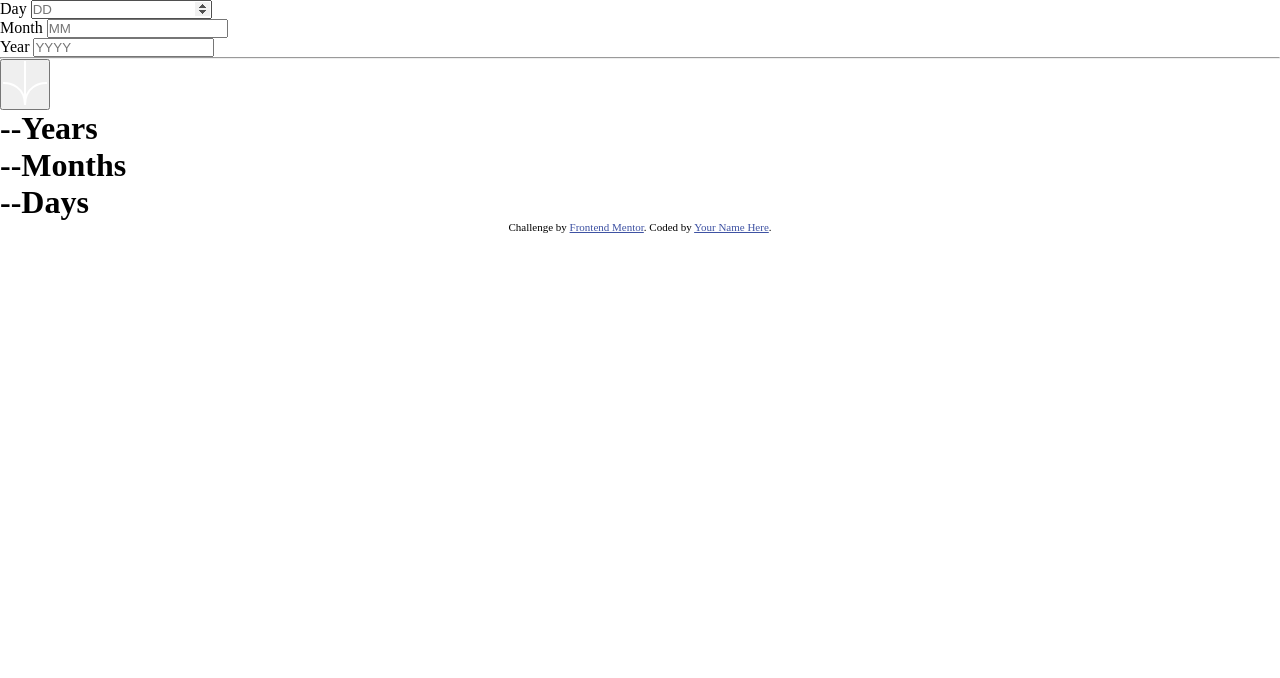
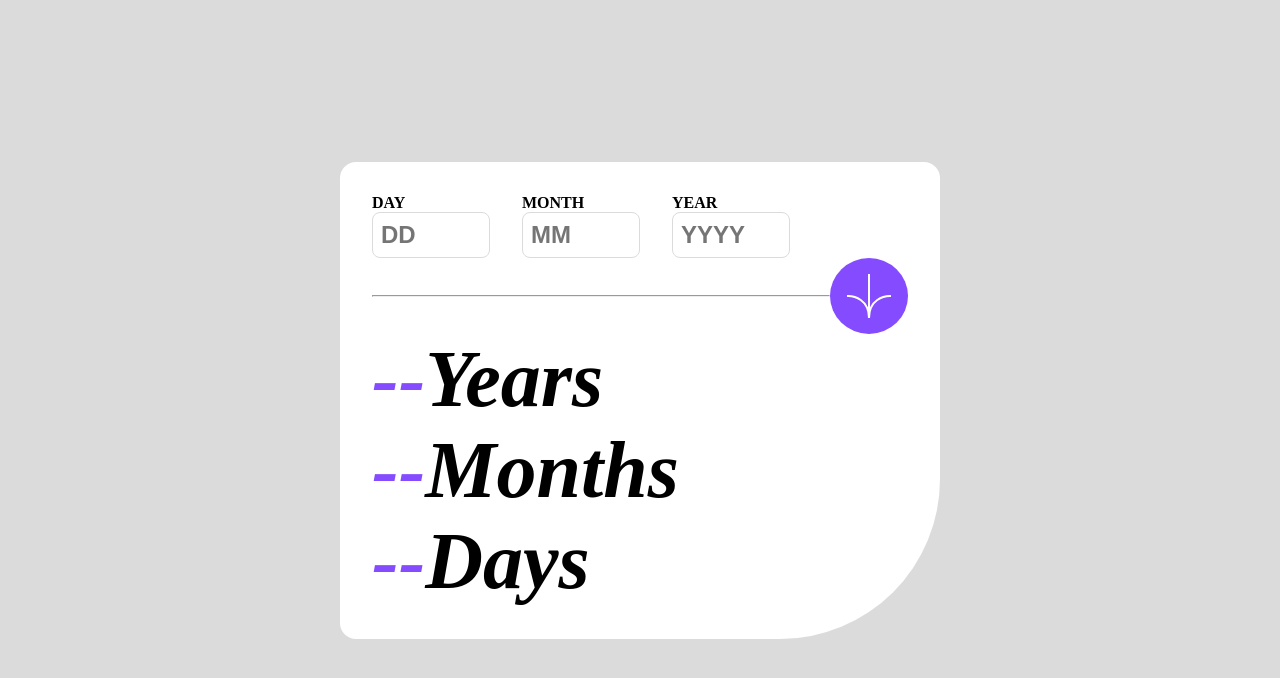
Before and after one commit to FabioYoshi/age-calculator, a plain HTML site: page age-calculator-app-main/index.html in a window 1280 px wide. Drawn offline with Linux system fonts and the light colour scheme.

Commit message:
Finalização do CSS.

```diff
--- a/age-calculator-app-main/index.html
+++ b/age-calculator-app-main/index.html
@@ -1,13 +1,17 @@
 <!DOCTYPE html>
 <html lang="pt-br">
+
 <head>
   <meta charset="UTF-8">
-  <meta name="viewport" content="width=device-width, initial-scale=1.0"> <!-- displays site properly based on user's device -->
+  <meta name="viewport" content="width=device-width, initial-scale=1.0">
+  <!-- displays site properly based on user's device -->
   <link rel="icon" type="image/png" sizes="32x32" href="./assets/images/favicon-32x32.png">
   <link rel="stylesheet" href="style.css">
   <title>Frontend Mentor | Age calculator app</title>
 </head>
+
 <body>
+  <div class="card">
     <div class="container">
       <form>
         <div class="form-container">
@@ -44,9 +48,11 @@
         </div>
       </form>
     </div>
-  <div class="attribution">
+  </div>
+  <!-- <div class="attribution">
     Challenge by <a href="https://www.frontendmentor.io?ref=challenge" target="_blank">Frontend Mentor</a>.
     Coded by <a href="#">Your Name Here</a>.
-  </div>
+  </div> -->
 </body>
+
 </html>
--- a/age-calculator-app-main/style.css
+++ b/age-calculator-app-main/style.css
@@ -9,14 +9,68 @@
     --Off-black: hsl(0, 0%, 8%);
 }
 
-
 /* Estilos gerais */
 * {
     padding: 0;
     margin: 0;
 }
 
+body {
+    min-height: 100vh;
+    display: flex;
+    align-items: center;
+    justify-content: center;
+    background-color: var(--Light-grey);
+}
+
+form {
+    display: flex;
+    flex-direction: column;
+}
+
+input {
+    width: 100px;
+    padding: .5rem;
+    border-radius: .5rem;
+    border: 1px solid var(--Light-grey);
+    display: flex;
+    align-items: center;
+    font-size: 1.5rem;
+}
+
+input::placeholder {
+    font-size: 1.5rem;
+    font-weight: 800;
+}
+
 /* Classes */
+.card {
+    background-color: var(--White);
+    width: 600px;
+    border-radius: 1rem 1rem 10rem 1rem;
+}
+
+.container {
+    padding: 2rem;
+    display: flex;
+    flex-direction: column;
+}
+
+.form-container {
+    display: flex;
+    gap: 2rem;
+}
+
+.block {
+    display: flex;
+    flex-direction: column;
+}
+
+.block label {
+    text-transform: uppercase;
+    font-weight: 600;
+}
+
 .attribution {
     font-size: 11px; text-align: center;
 }
@@ -24,3 +78,63 @@
 .attribution a {
     color: hsl(228, 45%, 44%);
 }
+
+.submit-block {
+    display: flex;
+    align-items: center;
+}
+
+.submit-block hr {
+    width: 100%;
+}
+
+.submit-block .submit-button {
+    border-radius: 50%;
+    padding: 1rem;
+    background-color: var(--Purple);
+    border: none;
+    cursor: pointer;
+    display: flex;
+    align-items: center;
+    justify-content: center;
+}
+
+.output h1 {
+    font-size: 5rem;
+    font-weight: 800;
+    font-style: italic;
+    height: fit-content;
+}
+
+.output span {
+    color: var(--Purple);
+}
+
+@media screen and (max-width:600) {
+    .card {
+        width: 360px;
+    }
+    .container {
+        padding: 1rem;
+    }
+    .form-container {
+        margin-bottom: 5rem;
+        gap: 0;
+        justify-content: space-between;
+    }
+    .submit-block {
+        position: relative;
+    }
+    .submit-button {
+        position: absolute;
+        top: 50%;
+        left: 50%;
+        transform: translate(-50%,-50%);
+    }
+    .output {
+        margin-top: 5rem;
+    }
+    .output h1 {
+        font-size: 3.5rem;
+    }
+}
```
Lines whose indentation alone changed are shown as unchanged.
